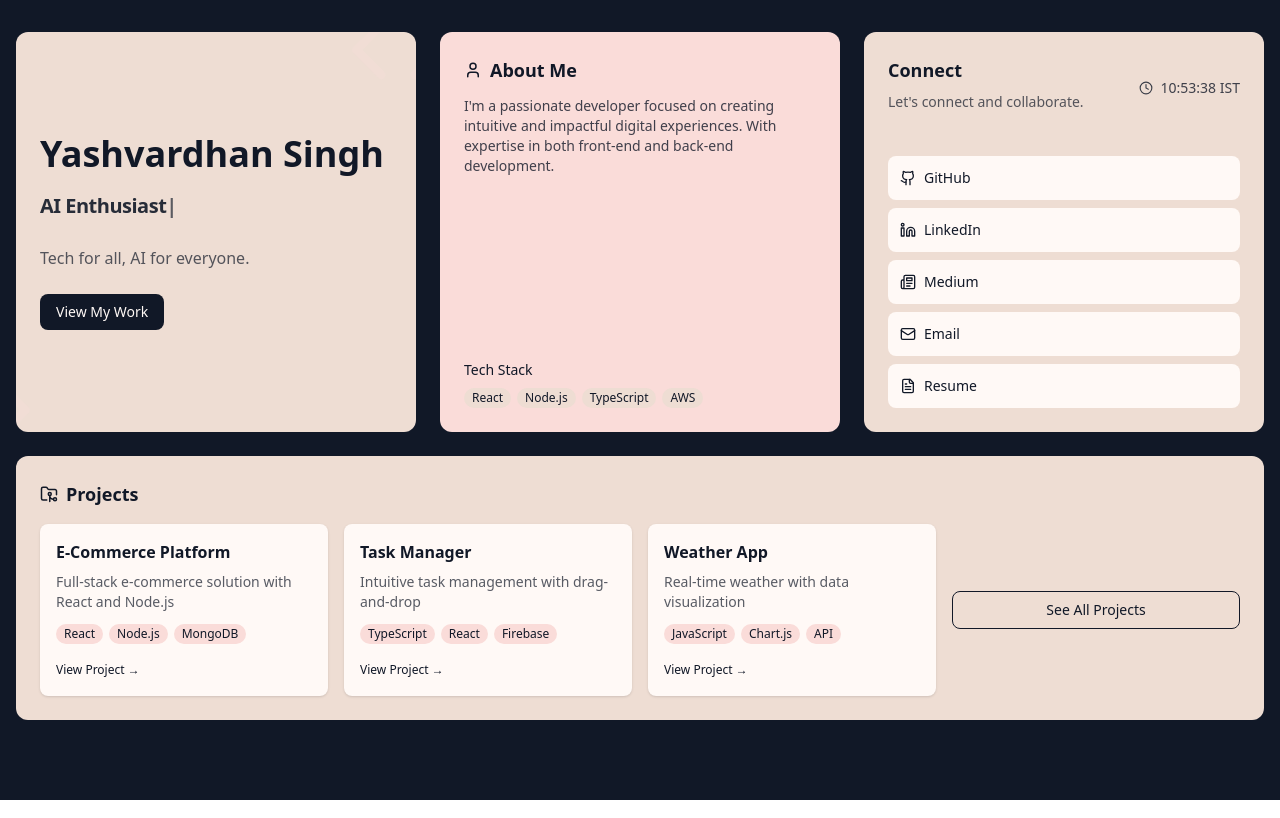
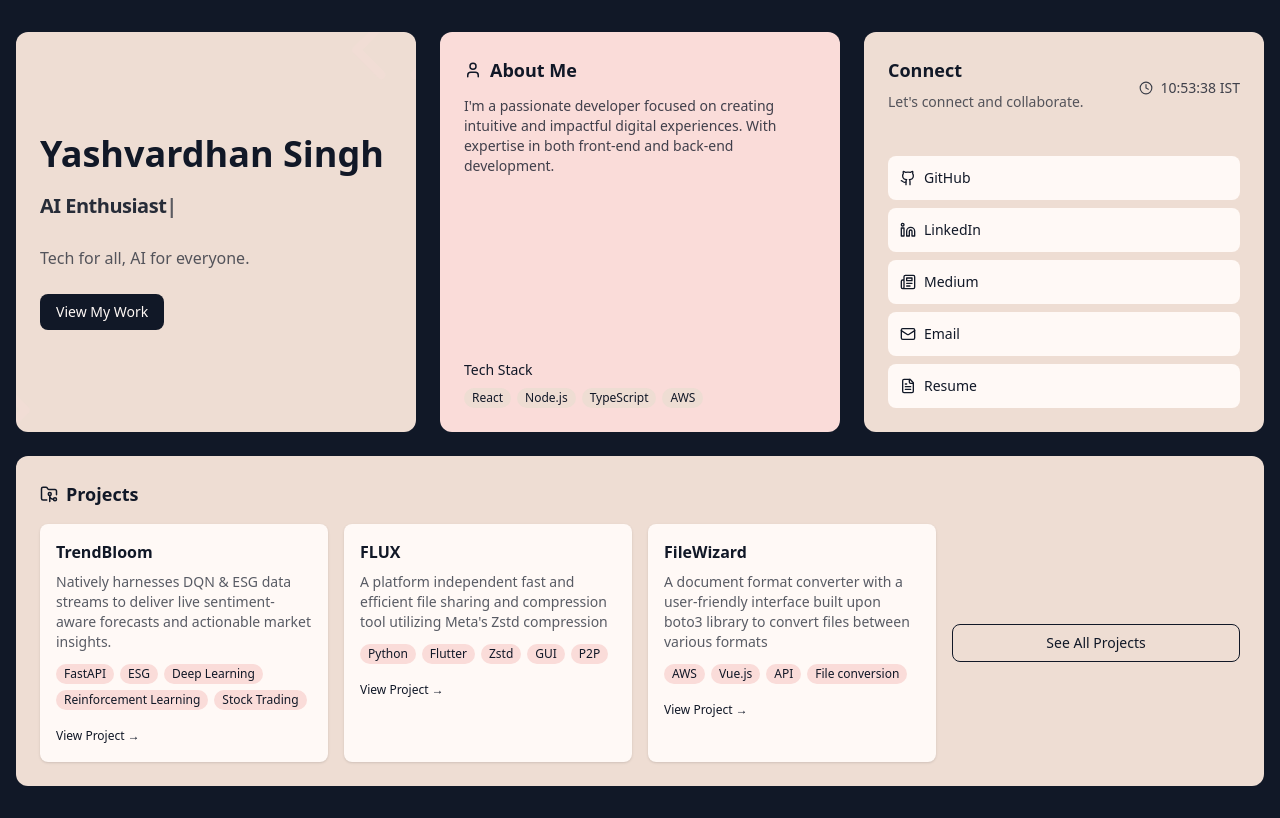
Before and after one commit to PythonicBoat/portfolio, a React (Vite) app: page / in a window 1280 px wide. Built offline with nearby package versions, Linux system fonts and the light colour scheme.

Commit message:
update work

```diff
--- a/src/components/Projects.tsx
+++ b/src/components/Projects.tsx
@@ -4,22 +4,22 @@ import { FolderGit2 } from 'lucide-react';
 const Projects = () => {
   const projects = [
     {
-      title: 'E-Commerce Platform',
-      description: 'Full-stack e-commerce solution with React and Node.js',
-      tags: ['React', 'Node.js', 'MongoDB'],
-      link: '#',
+      title: 'TrendBloom',
+      description: 'Natively harnesses DQN & ESG data streams to deliver live sentiment-aware forecasts and actionable market insights.',
+      tags: ['FastAPI', 'ESG', 'Deep Learning', 'Reinforcement Learning', 'Stock Trading'],
+      link: '',
     },
     {
-      title: 'Task Manager',
-      description: 'Intuitive task management with drag-and-drop',
-      tags: ['TypeScript', 'React', 'Firebase'],
-      link: '#',
+      title: 'FLUX',
+      description: 'A platform independent fast and efficient file sharing and compression tool utilizing Meta\'s Zstd compression',
+      tags: ['Python', 'Flutter', 'Zstd', 'GUI', 'P2P'],
+      link: 'https://github.com/pythonicboat/flux',
     },
     {
-      title: 'Weather App',
-      description: 'Real-time weather with data visualization',
-      tags: ['JavaScript', 'Chart.js', 'API'],
-      link: '#',
+      title: 'FileWizard',
+      description: 'A document format converter with a user-friendly interface built upon boto3 library to convert files between various formats',
+      tags: ['AWS', 'Vue.js', 'API', 'File conversion'],
+      link: 'https://github.com/pythonicboat/file-wizard',
     },
   ];
 
--- a/src/components/SocialLinks.tsx
+++ b/src/components/SocialLinks.tsx
@@ -2,7 +2,8 @@ import React, { useState, useEffect } from 'react';
 import { FileText, Github, Linkedin, Mail, Newspaper, Clock } from 'lucide-react';
 
 const SocialLinks = () => {
-  const [time, setTime] = useState('');
+  const [time, setTime] = useState("");
+  const [showResume, setShowResume] = useState(false);
 
   useEffect(() => {
     const updateTime = () => {
@@ -71,6 +72,8 @@ const SocialLinks = () => {
 
         <a
           href="https://docs.google.com/document/d/1viwxXuTqoh44MQKRQ6aYofIhIMQZn0pHr9pLqkgCg3c/edit?usp=sharing"
+          target="_blank"
+          rel="noopener noreferrer"
           className="flex items-center gap-2 p-3 bg-[#FFF9F6] rounded-lg transition-all duration-300 hover:translate-x-1"
         >
           <FileText size={16} />
```
